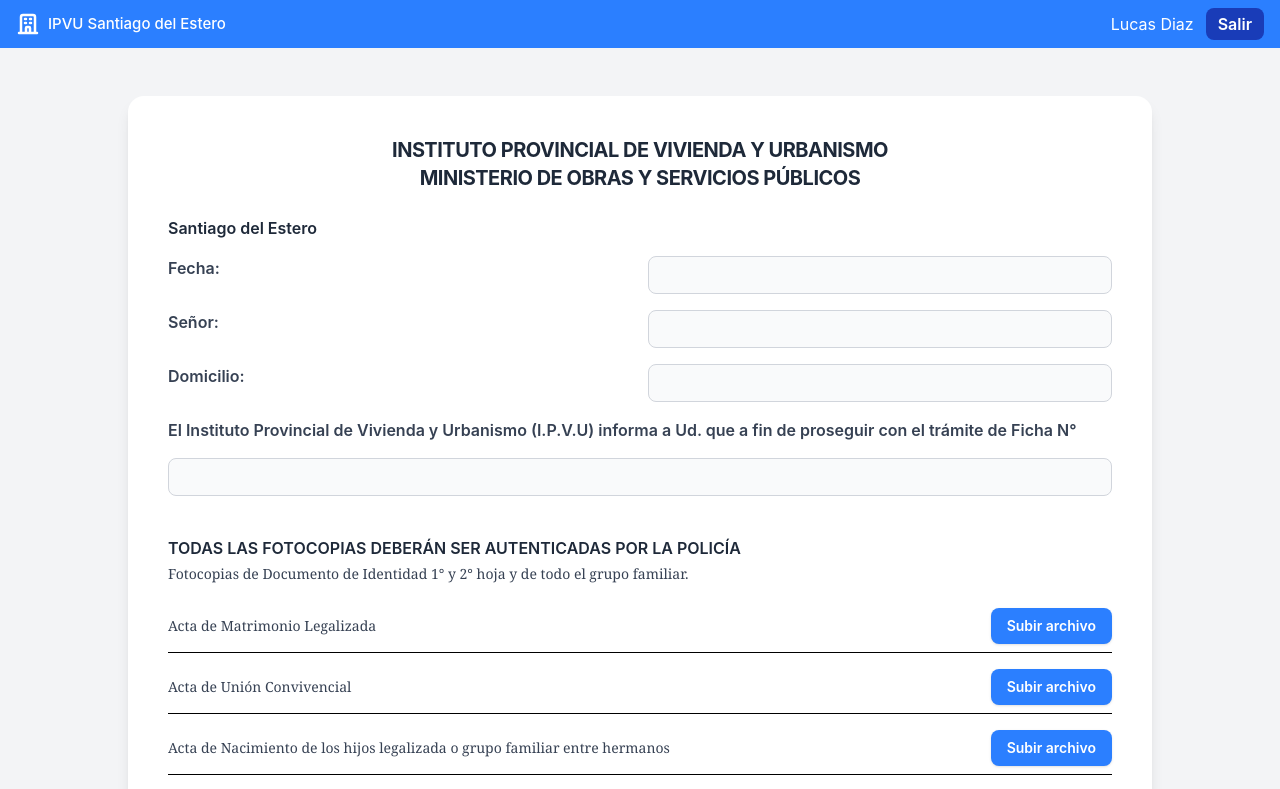
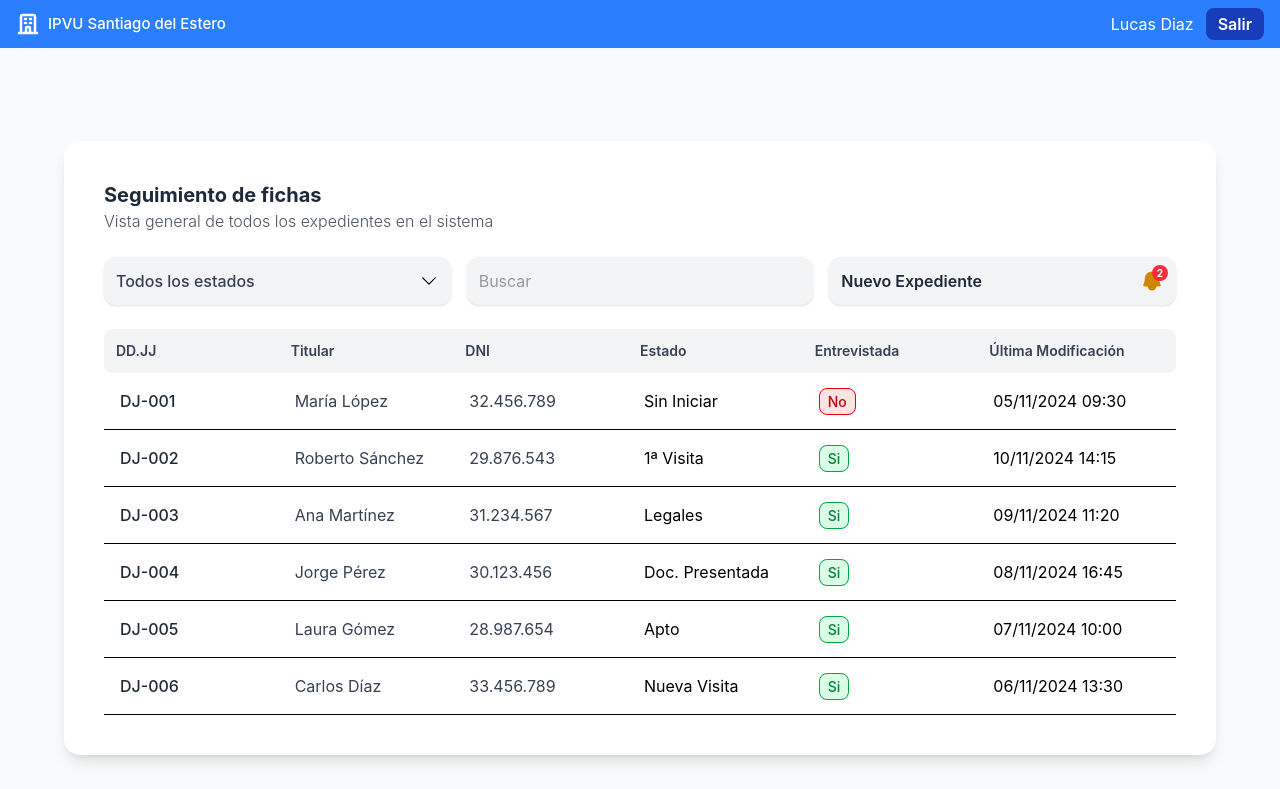
Before and after one commit to lucasdiaz7/proyecto-ipvu, a React (Create React App) app in the folder client/: page / in a window 1280 px wide. Shown: the top 789 px of the page. Built offline with nearby package versions, Linux system fonts and the light colour scheme.

Commit message:
creando componente expediente con sus estilos

```diff
--- a/client/src/App.js
+++ b/client/src/App.js
@@ -1,3 +1,4 @@
+import Expedientes from "./components/expedientes/Expedientes.jsx";
 import Login from "./components/login/login.jsx";
 import NavBar from "./components/navBar/NavBar.jsx";
 import Form1 from "./components/trabajadorSocial/Form/Form1.jsx";
@@ -9,7 +10,8 @@ function App() {
       <NavBar />
       {/* <Login /> */}
       {/* <Form1 /> */}
-      <Form2 />
+      {/* <Form2 /> */}
+      <Expedientes />
     </div>
   )
 }
--- /dev/null
+++ b/client/src/components/expedientes/Expedientes.jsx
@@ -0,0 +1,175 @@
+
+
+const Expedientes = () => {
+    const count = 2
+
+    const expedientes = [
+        {
+            ddjj: "DJ-001",
+            titular: "María López",
+            dni: "32.456.789",
+            estado: "Sin Iniciar",
+            entrevistada: "No",
+            ultimaModificacion: "05/11/2024 09:30"
+        },
+        {
+            ddjj: "DJ-002",
+            titular: "Roberto Sánchez",
+            dni: "29.876.543",
+            estado: "1ª Visita",
+            entrevistada: "Si",
+            ultimaModificacion: "10/11/2024 14:15"
+        },
+        {
+            ddjj: "DJ-003",
+            titular: "Ana Martínez",
+            dni: "31.234.567",
+            estado: "Legales",
+            entrevistada: "Si",
+            ultimaModificacion: "09/11/2024 11:20"
+        },
+        {
+            ddjj: "DJ-004",
+            titular: "Jorge Pérez",
+            dni: "30.123.456",
+            estado: "Doc. Presentada",
+            entrevistada: "Si",
+            ultimaModificacion: "08/11/2024 16:45"
+        },
+        {
+            ddjj: "DJ-005",
+            titular: "Laura Gómez",
+            dni: "28.987.654",
+            estado: "Apto",
+            entrevistada: "Si",
+            ultimaModificacion: "07/11/2024 10:00"
+        },
+        {
+            ddjj: "DJ-006",
+            titular: "Carlos Díaz",
+            dni: "33.456.789",
+            estado: "Nueva Visita",
+            entrevistada: "Si",
+            ultimaModificacion: "06/11/2024 13:30"
+        }
+    ]
+
+    return (
+        <div className="w-full min-h-screen bg-gray-50 flex justify-center items-center p-4">
+
+            <div className="w-full max-w-6xl bg-white shadow-lg rounded-2xl p-6 md:p-10">
+
+
+                <div>
+                    <h3 className="text-gray-800 font-bold text-xl">
+                        Seguimiento de fichas
+                    </h3>
+                    <p className="text-gray-600 font-light">
+                        Vista general de todos los expedientes en el sistema
+                    </p>
+                </div>
+
+                <div className="mt-6 grid grid-cols-1 md:grid-cols-3 gap-4">
+                    <div className="flex items-center justify-between bg-gray-100 p-3 rounded-xl shadow-sm hover:bg-gray-200 transition">
+                        <span className="text-gray-700 font-medium">
+                            Todos los estados
+                        </span>
+                        <svg xmlns="http://www.w3.org/2000/svg" fill="none"
+                            viewBox="0 0 24 24" strokeWidth={1.5}
+                            stroke="currentColor" className="w-5 h-5">
+                            <path strokeLinecap="round" strokeLinejoin="round"
+                                d="m19.5 8.25-7.5 7.5-7.5-7.5" />
+                        </svg>
+                    </div>
+
+                    <div className="bg-gray-100 p-3 rounded-xl shadow-sm">
+                        <input
+                            type="text"
+                            placeholder="Buscar"
+                            className="w-full bg-transparent outline-none text-gray-700"
+                        />
+                    </div>
+
+                    <div className="flex items-center justify-between bg-gray-100 p-3 rounded-xl shadow-sm hover:bg-gray-200 transition">
+                        <span className="text-gray-800 font-semibold">
+                            Nuevo Expediente
+                        </span>
+
+                        <div className="relative inline-block">
+                            <svg
+                                xmlns="http://www.w3.org/2000/svg"
+                                viewBox="0 0 20 20"
+                                fill="currentColor"
+                                className="w-6 h-6 text-yellow-600"
+                            >
+                                <path
+                                    fillRule="evenodd"
+                                    d="M10 2a6 6 0 0 0-6 6c0 1.887-.454 3.665-1.257 5.234a.75.75 0 0 0 .515 1.076 32.91 32.91 0 0 0 3.256.508 3.5 3.5 0 0 0 6.972 0 32.903 32.903 0 0 0 3.256-.508.75.75 0 0 0 .515-1.076A11.448 11.448 0 0 1 16 8a6 6 0 0 0-6-6Z"
+                                    clipRule="evenodd"
+                                />
+                            </svg>
+                            <span
+                                className={`absolute -top-1 -right-1 flex items-center justify-center
+                                min-w-[16px] h-[16px] px-1 text-[10px] font-bold text-white rounded-full
+                                ${count === 0 ? "bg-black" : "bg-red-500"}`}
+                            >
+                                {count}
+                            </span>
+                        </div>
+                    </div>
+                </div>
+
+
+                <div className="mt-6 overflow-x-auto">
+
+                    <div className="grid grid-cols-3 gap-2 md:hidden bg-gray-100 p-3 rounded-lg text-gray-700 font-semibold text-sm">
+                        <span>DD.JJ</span>
+                        <span>Titular</span>
+                        <span>DNI</span>
+                    </div>
+
+                    <div className="hidden md:grid grid-cols-6 bg-gray-100 p-3 rounded-lg text-gray-700 font-semibold text-sm">
+                        <span>DD.JJ</span>
+                        <span>Titular</span>
+                        <span>DNI</span>
+                        <span>Estado</span>
+                        <span>Entrevistada</span>
+                        <span>Última Modificación</span>
+                    </div>
+
+
+                    {expedientes.map((e) => (
+                        <button
+                            key={e.ddjj}
+                            className="grid grid-cols-3 md:grid-cols-6 gap-2 items-center w-full text-left p-4 border-b hover:bg-gray-50 transition"
+                        >
+                            <span className="font-medium text-gray-800">{e.ddjj}</span>
+                            <span className="text-gray-700">{e.titular}</span>
+                            <span className="text-gray-700">{e.dni}</span>
+
+
+                            <span className="hidden md:block">{e.estado}</span>
+
+                            <span className="hidden md:block">
+                                <span
+                                    className={`px-2 py-1 text-sm rounded-lg border font-medium ${e.entrevistada === "Si"
+                                        ? "text-green-700 bg-green-100 border-green-600"
+                                        : "text-red-700 bg-red-100 border-red-600"
+                                        }`}
+                                >
+                                    {e.entrevistada}
+                                </span>
+                            </span>
+
+                            <span className="hidden md:block">
+                                {e.ultimaModificacion}
+                            </span>
+                        </button>
+                    ))}
+                </div>
+            </div>
+        </div>
+    );
+};
+
+export default Expedientes;
```
